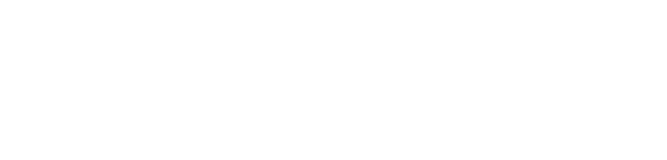
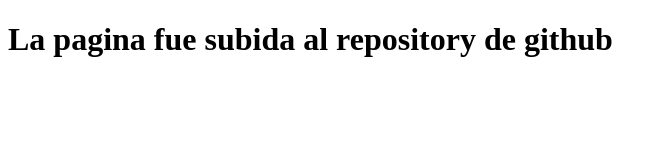
Before and after one commit to G28Gonzalez/CoderPru, a plain HTML site: page index.html in a window 1280 px wide. Shown: the whole page, without its empty margins (0-667 px from the left). Drawn offline with Linux system fonts and the light colour scheme.

Commit message:
Segundo commit con mods de texto h1

```diff
--- a/index.html
+++ b/index.html
@@ -10,5 +10,7 @@
 </head>
 <body>
 
+    <h1>La pagina fue subida al repository de github</h1>
+
 </body>
 </html>
```
